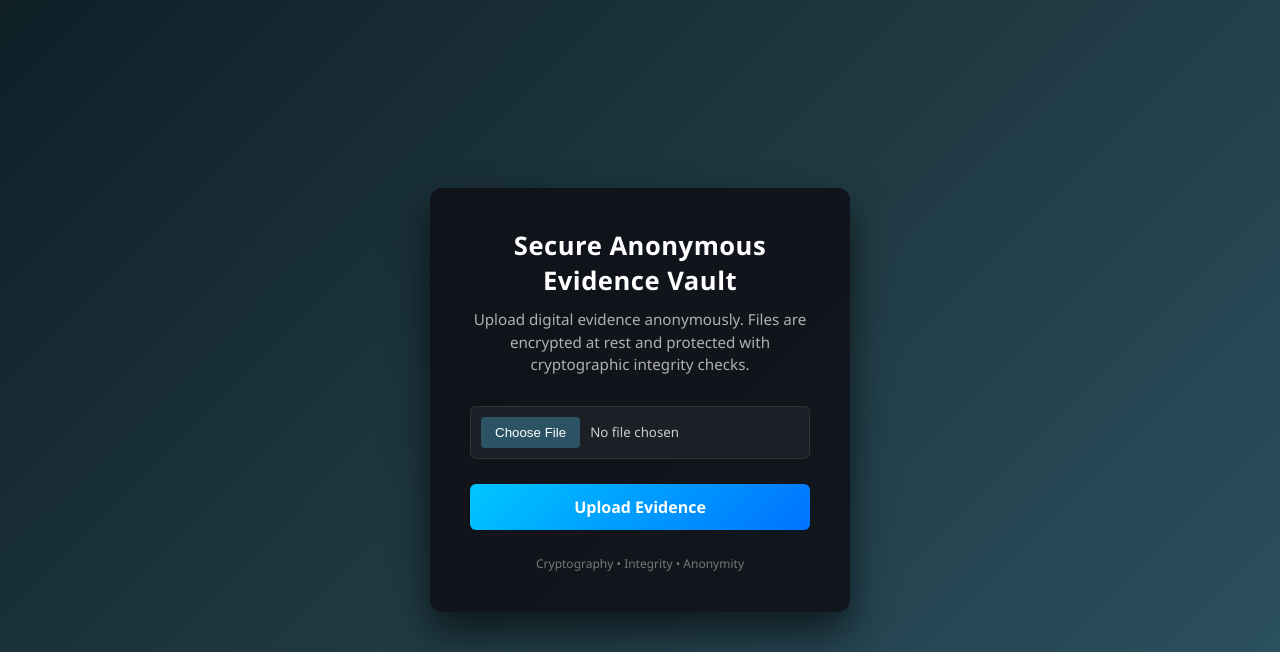
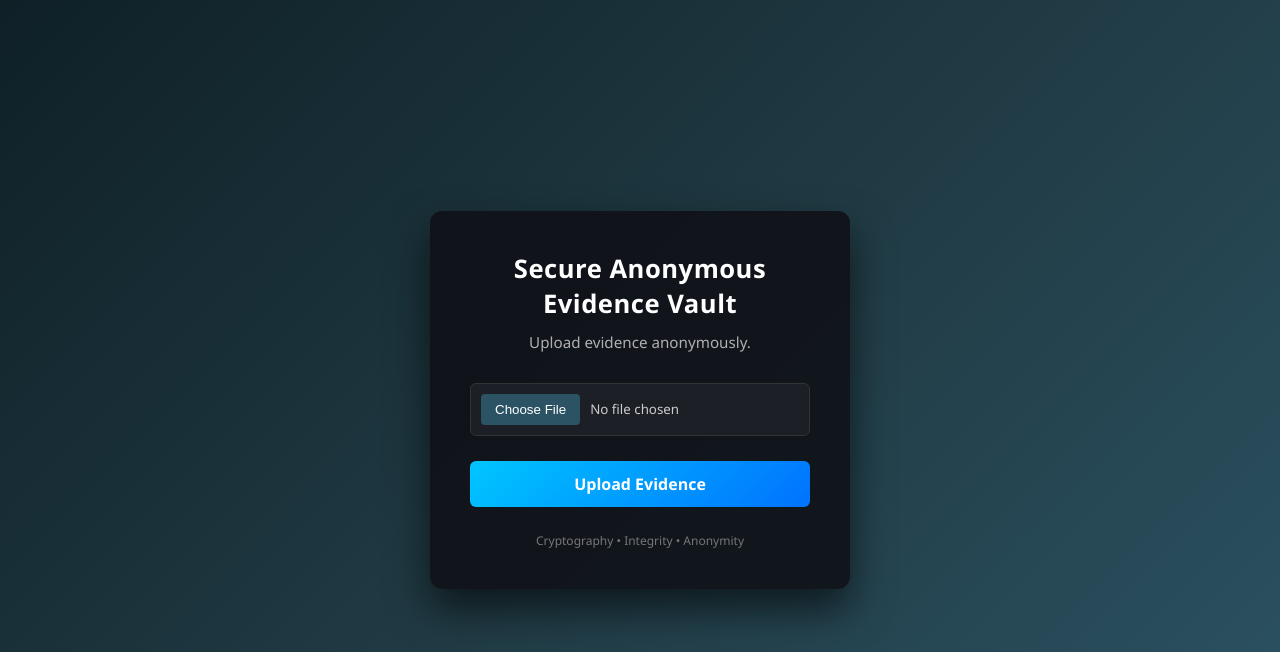
Before and after one commit to kitsunee0104/secure-anonymous-evidence-vault, a Flask app: page / in a window 1280 px wide. Shown: the top 652 px of the page. Run offline with Flask 3, Linux system fonts and the light colour scheme.

Commit message:
Update upload.html

```diff
--- a/templates/upload.html
+++ b/templates/upload.html
@@ -102,8 +102,7 @@
     <div class="container">
         <h2>Secure Anonymous Evidence Vault</h2>
         <p>
-            Upload digital evidence anonymously.
-            Files are encrypted at rest and protected with cryptographic integrity checks.
+            Upload evidence anonymously.
         </p>
 
         <form method="POST" enctype="multipart/form-data">
```
